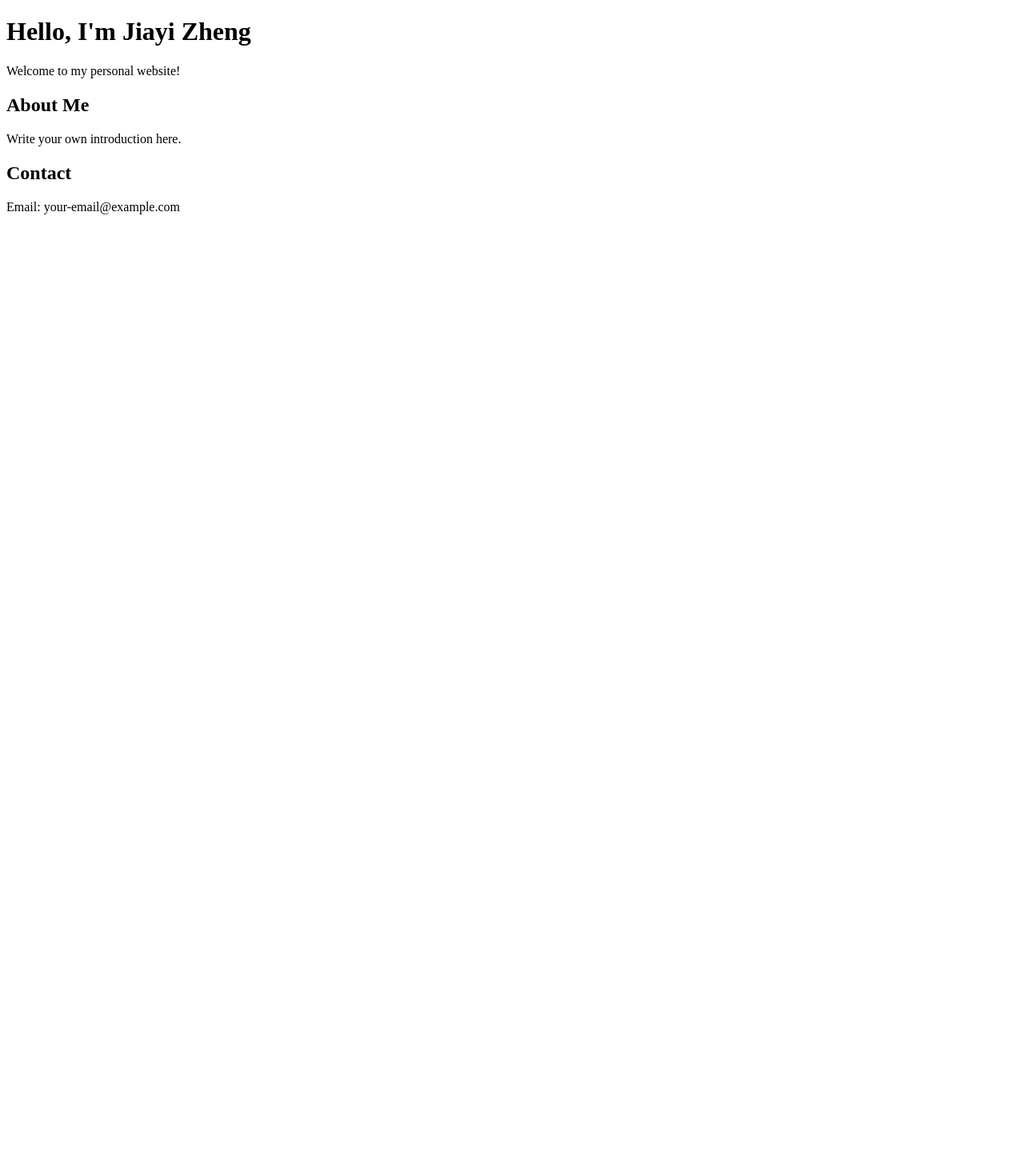
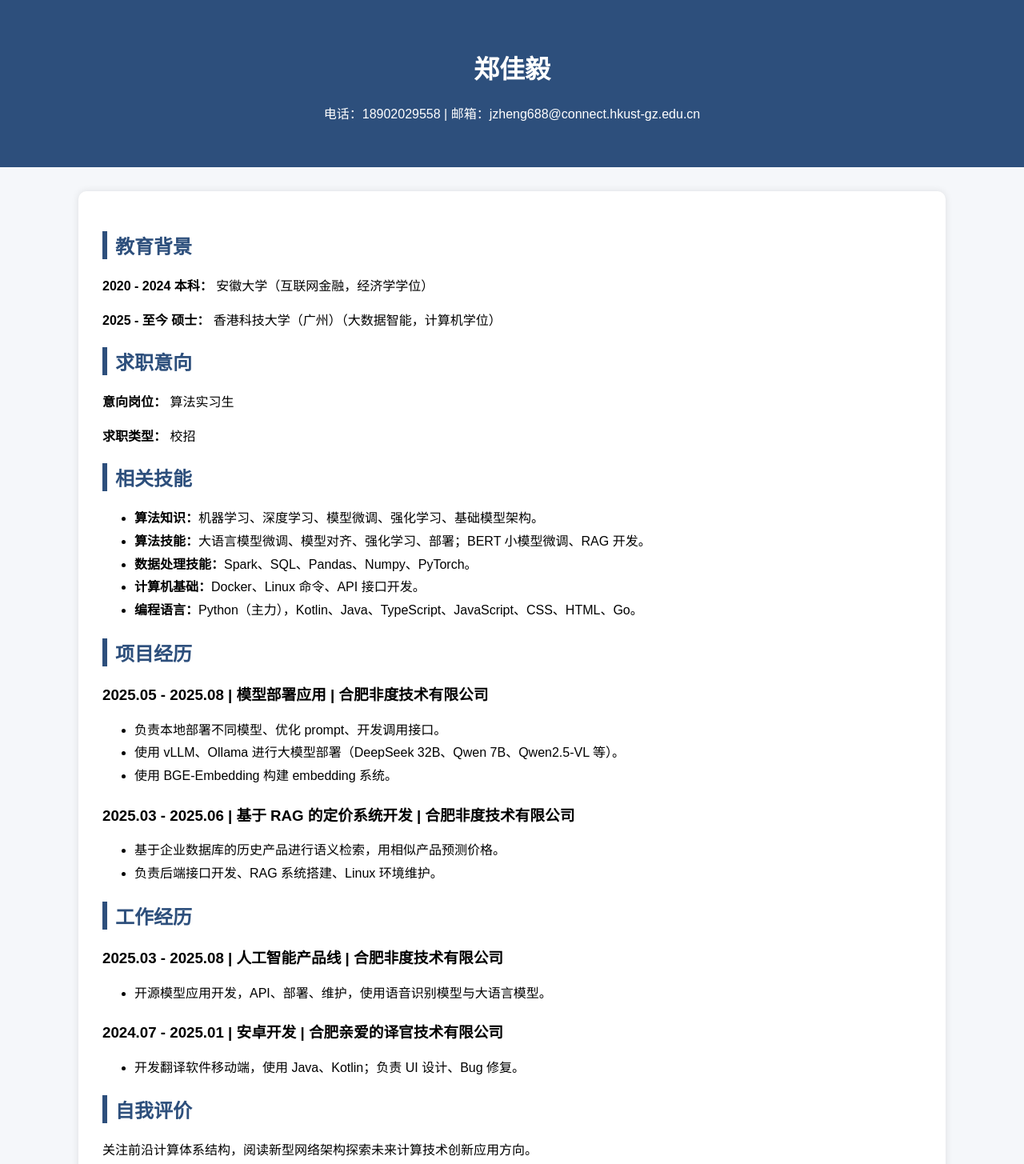
Before and after one commit to zizzey2002/zizzey2002.github.io, a plain HTML site: page index.html in a window 1280 px wide. Shown: the whole page at 80% size. Before the commit the page ends 800 px from the top, so only its background shows below. Drawn offline with Linux system fonts and the light colour scheme.

Commit message:
Update index.html

```diff
--- a/index.html
+++ b/index.html
@@ -1,17 +1,107 @@
 <!DOCTYPE html>
-<html>
+<html lang="zh-CN">
 <head>
-  <meta charset="UTF-8">
-  <title>Jiayi Zheng - Personal Homepage</title>
+    <meta charset="UTF-8">
+    <title>郑佳毅 - 个人主页</title>
+    <style>
+        body {
+            font-family: Arial, sans-serif;
+            margin: 0;
+            padding: 0;
+            background: #f5f7fa;
+        }
+        .header {
+            background: #2d4f7c;
+            color: white;
+            padding: 40px 20px;
+            text-align: center;
+        }
+        .container {
+            width: 80%;
+            margin: 30px auto;
+            background: white;
+            padding: 30px;
+            box-shadow: 0 0 10px rgba(0,0,0,0.1);
+            border-radius: 10px;
+        }
+        h2 {
+            color: #2d4f7c;
+            border-left: 6px solid #2d4f7c;
+            padding-left: 10px;
+        }
+        ul {
+            line-height: 1.8;
+        }
+        .info-box {
+            font-size: 16px;
+            line-height: 1.7;
+        }
+    </style>
 </head>
+
 <body>
-  <h1>Hello, I'm Jiayi Zheng</h1>
-  <p>Welcome to my personal website!</p>
 
-  <h2>About Me</h2>
-  <p>Write your own introduction here.</p>
+<div class="header">
+    <h1>郑佳毅</h1>
+    <p>电话：18902029558 | 邮箱：jzheng688@connect.hkust-gz.edu.cn</p>
+</div>
 
-  <h2>Contact</h2>
-  <p>Email: your-email@example.com</p>
+<div class="container">
+
+    <h2>教育背景</h2>
+    <div class="info-box">
+        <p><strong>2020 - 2024 本科：</strong> 安徽大学（互联网金融，经济学学位）</p>
+        <p><strong>2025 - 至今 硕士：</strong> 香港科技大学（广州）（大数据智能，计算机学位）</p>
+    </div>
+
+    <h2>求职意向</h2>
+    <div class="info-box">
+        <p><strong>意向岗位：</strong> 算法实习生</p>
+        <p><strong>求职类型：</strong> 校招</p>
+    </div>
+
+    <h2>相关技能</h2>
+    <ul>
+        <li><strong>算法知识：</strong>机器学习、深度学习、模型微调、强化学习、基础模型架构。</li>
+        <li><strong>算法技能：</strong>大语言模型微调、模型对齐、强化学习、部署；BERT 小模型微调、RAG 开发。</li>
+        <li><strong>数据处理技能：</strong>Spark、SQL、Pandas、Numpy、PyTorch。</li>
+        <li><strong>计算机基础：</strong>Docker、Linux 命令、API 接口开发。</li>
+        <li><strong>编程语言：</strong>Python（主力），Kotlin、Java、TypeScript、JavaScript、CSS、HTML、Go。</li>
+    </ul>
+
+    <h2>项目经历</h2>
+
+    <h3>2025.05 - 2025.08 | 模型部署应用 | 合肥非度技术有限公司</h3>
+    <ul>
+        <li>负责本地部署不同模型、优化 prompt、开发调用接口。</li>
+        <li>使用 vLLM、Ollama 进行大模型部署（DeepSeek 32B、Qwen 7B、Qwen2.5-VL 等）。</li>
+        <li>使用 BGE-Embedding 构建 embedding 系统。</li>
+    </ul>
+
+    <h3>2025.03 - 2025.06 | 基于 RAG 的定价系统开发 | 合肥非度技术有限公司</h3>
+    <ul>
+        <li>基于企业数据库的历史产品进行语义检索，用相似产品预测价格。</li>
+        <li>负责后端接口开发、RAG 系统搭建、Linux 环境维护。</li>
+    </ul>
+
+    <h2>工作经历</h2>
+
+    <h3>2025.03 - 2025.08 | 人工智能产品线 | 合肥非度技术有限公司</h3>
+    <ul>
+        <li>开源模型应用开发，API、部署、维护，使用语音识别模型与大语言模型。</li>
+    </ul>
+
+    <h3>2024.07 - 2025.01 | 安卓开发 | 合肥亲爱的译官技术有限公司</h3>
+    <ul>
+        <li>开发翻译软件移动端，使用 Java、Kotlin；负责 UI 设计、Bug 修复。</li>
+    </ul>
+
+    <h2>自我评价</h2>
+    <p class="info-box">
+        关注前沿计算体系结构，阅读新型网络架构探索未来计算技术创新应用方向。
+    </p>
+
+</div>
+
 </body>
 </html>
```
